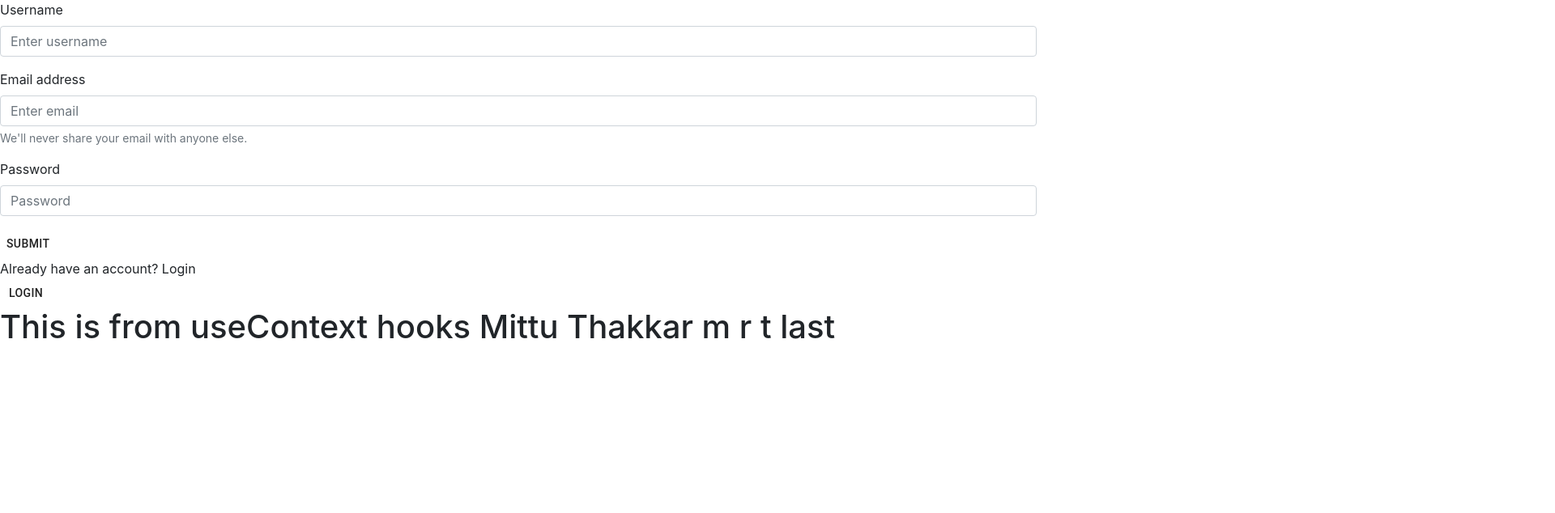
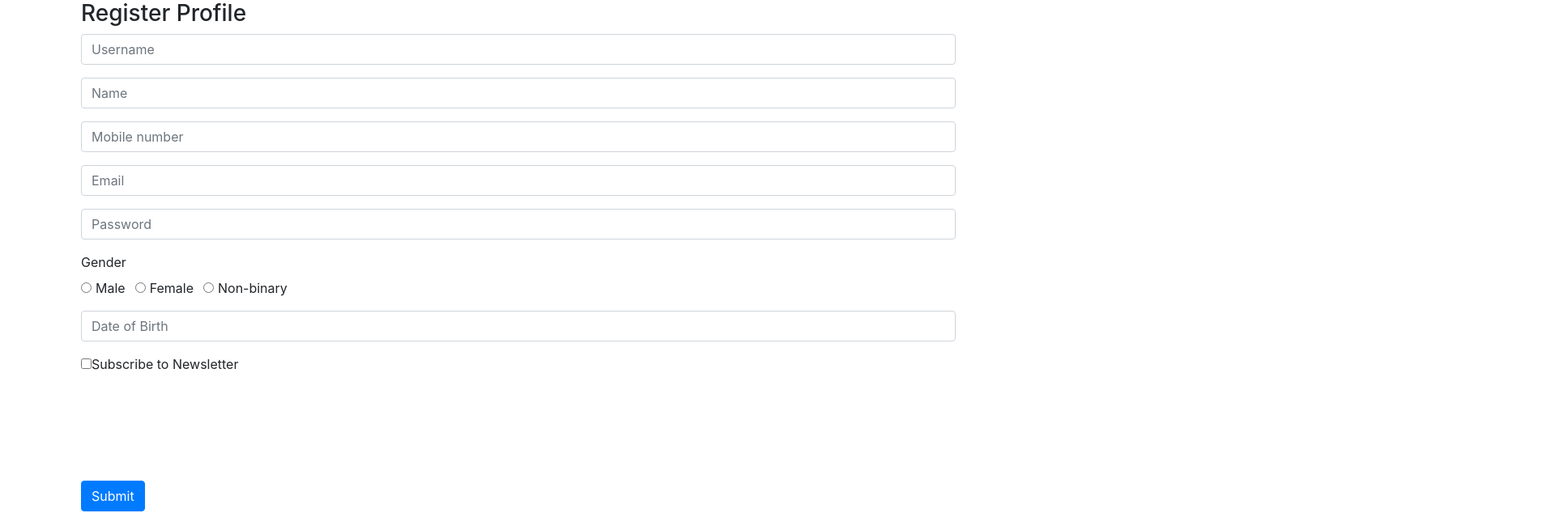
Before and after one commit to MittuThakkar21/logindemoapp, a React (Create React App) app: page /registration in a window 1280 px wide. Shown: the top 634 px of the page at 81% size, 1920 px wide, since content can reach past the window. Built offline with nearby package versions, Linux system fonts and the light colour scheme.

Commit message:
added react-hook-form

```diff
--- a/package.json
+++ b/package.json
@@ -13,6 +13,8 @@
     "react": "^17.0.2",
     "react-bootstrap": "^1.6.0",
     "react-dom": "^17.0.2",
+    "react-hook-form": "^7.6.3",
+    "react-hot-toast": "^1.0.2",
     "react-router-dom": "^5.2.0",
     "react-scripts": "4.0.3",
     "react-token-auth": "^1.1.8",
--- a/src/App.js
+++ b/src/App.js
@@ -1,6 +1,7 @@
 import React, { createContext, useEffect, useState } from 'react';
 import { BrowserRouter as Router, Redirect, Route, Switch } from 'react-router-dom'
 import Dashboard from './components/Dashboard';
+import FormReactHook from './components/FormReactHook';
 import Home from './components/Home';
 import Login from './components/Login';
 import Registration from './components/Registration';
@@ -25,7 +26,7 @@ function App() {
   return (
     <>
 
-      <Router>
+      {/* <Router>
         <Switch>
 
           <Route exact path='/' component={Home} />
@@ -37,15 +38,16 @@ function App() {
           <Redirect to='/login' />
 
         </Switch>
-      </Router>
+      </Router> */}
 
       {/*create a Provider for passing value in consumer in context api */}
 
-      <FirstName.Provider value={'Mittu Thakkar'}>
+      {/* <FirstName.Provider value={'Mittu Thakkar'}>
         <LastName.Provider value={'m r t last'}>
           <CompA />
         </LastName.Provider>
-      </FirstName.Provider>
+      </FirstName.Provider> */}
+      <FormReactHook />
 
 
     </>
--- a/src/components/Dashboard.js
+++ b/src/components/Dashboard.js
@@ -38,7 +38,7 @@ const Dashboard = () => {
 
     return (
 
-        <div>
+        <>
 
             <h2>Hello..{localStorage.getItem('username')}</h2>
             <h2 style={style}>List of News</h2>
@@ -76,7 +76,7 @@ const Dashboard = () => {
 
             <button type="button" onClick={logout}>Logout</button>
 
-        </div >
+        </>
     )
 }
 
--- /dev/null
+++ b/src/components/FormReactHook.js
@@ -0,0 +1,134 @@
+import React from 'react'
+import { useForm } from 'react-hook-form'
+
+const FormReactHook = () => {
+
+    const { register, handleSubmit } = useForm();
+
+    return (
+        <div>
+            <div className="container">
+                <div className="col-sm-12">
+                    <h3>Register Profile</h3>
+                </div>
+                <div className="col-sm-12">
+                    <form>
+                        <div className="form-group">
+                            <input
+                                className="form-control"
+                                type="text"
+                                placeholder="Username"
+                                name="Username"
+
+                            />
+
+                        </div>
+                        <div className="form-group">
+                            <input
+                                className="form-control"
+                                type="text"
+                                placeholder="Name"
+                                name="Name"
+                            />
+
+                        </div>
+                        <div className="form-group">
+                            <input
+                                className="form-control"
+                                type="tel"
+                                placeholder="Mobile number"
+                                name="MobileNumber"
+                            />
+
+                        </div>
+                        <div className="form-group">
+                            <input
+                                className="form-control"
+                                type="email"
+                                placeholder="Email"
+                                name="Email"
+                            />
+
+                        </div>
+
+                        <div className="form-group">
+                            <input
+                                className="form-control"
+                                type="text"
+                                placeholder="Password"
+                                name="Password"
+                            />
+
+                        </div>
+                        <div className="form-group">
+                            <label>Gender</label>
+                            <br />
+                            <div className="form-check form-check-inline">
+                                <input
+                                    className="form-check-input"
+                                    type="radio"
+                                    name="genderOptions"
+                                    value="Male"
+                                    id="inlineRadio1"
+                                />
+                                <label className="form-check-label" htmlFor="inlineRadio1">
+                                    Male
+                            </label>
+                            </div>
+                            <div className="form-check form-check-inline">
+                                <input
+                                    className="form-check-input"
+                                    type="radio"
+                                    name="genderOptions"
+                                    value="Female"
+                                    id="inlineRadio2"
+                                />
+                                <label className="form-check-label" htmlFor="inlineRadio2">
+                                    Female
+                         </label>
+                            </div>
+                            <div className="form-check form-check-inline">
+                                <input
+                                    className="form-check-input"
+                                    type="radio"
+                                    name="genderOptions"
+                                    value=" Non-binary"
+                                    id="inlineRadio3"
+                                />
+                                <label className="form-check-label" htmlFor="inlineRadio3">
+                                    Non-binary
+                          </label>
+                            </div>
+                        </div>
+                        <div className="form-group">
+                            <input
+                                className="form-control"
+                                type="datetime"
+                                placeholder="Date of Birth"
+                                name="DateofBirth"
+
+                            />
+
+                        </div>
+
+                        <div className="form-group">
+                            <input
+                                type="checkbox"
+                                placeholder="Subscribe to Newsletter"
+                                name="Subscribe to Newsletter"
+                                id="customCheck1"
+                            />
+                            <label htmlFor="customCheck1"> Subscribe to Newsletter</label>
+                        </div>
+                        <div className="form-group">
+                            <input className="btn btn-primary" type="submit" />
+                        </div>
+                    </form>
+                </div>
+            </div>
+
+        </div>
+    )
+}
+
+export default FormReactHook
--- a/src/components/Registration.js
+++ b/src/components/Registration.js
@@ -4,6 +4,7 @@ import LockOutlinedIcon from '@material-ui/icons/LockOutlined';
 import { Form } from 'react-bootstrap';
 import { useHistory } from 'react-router';
 import { Link } from 'react-router-dom';
+import toast, { Toaster } from 'react-hot-toast';
 
 
 const Registration = () => {
@@ -42,6 +43,12 @@ const Registration = () => {
         console.log('registration successfully done..!', newRecords)
 
         history.push('/login')
+
+    }
+
+    const notify = (e) => {
+        e.preventDefault();
+        toast('Here is your toast.');
 
     }
 
@@ -84,9 +91,10 @@ const Registration = () => {
                         />
                     </Form.Group>
 
-                    <Button type="submit">
+                    <Button type="submit" onClick={notify}>
                         Submit
                 </Button><br />
+                    <Toaster />
                     <span>Already have an account? Login</span><br />
                     <Link to='/login'><Button>Login</Button></Link>
 
```
Also changed, not shown: 1 other file (tests, documents, lock files or other folders).
